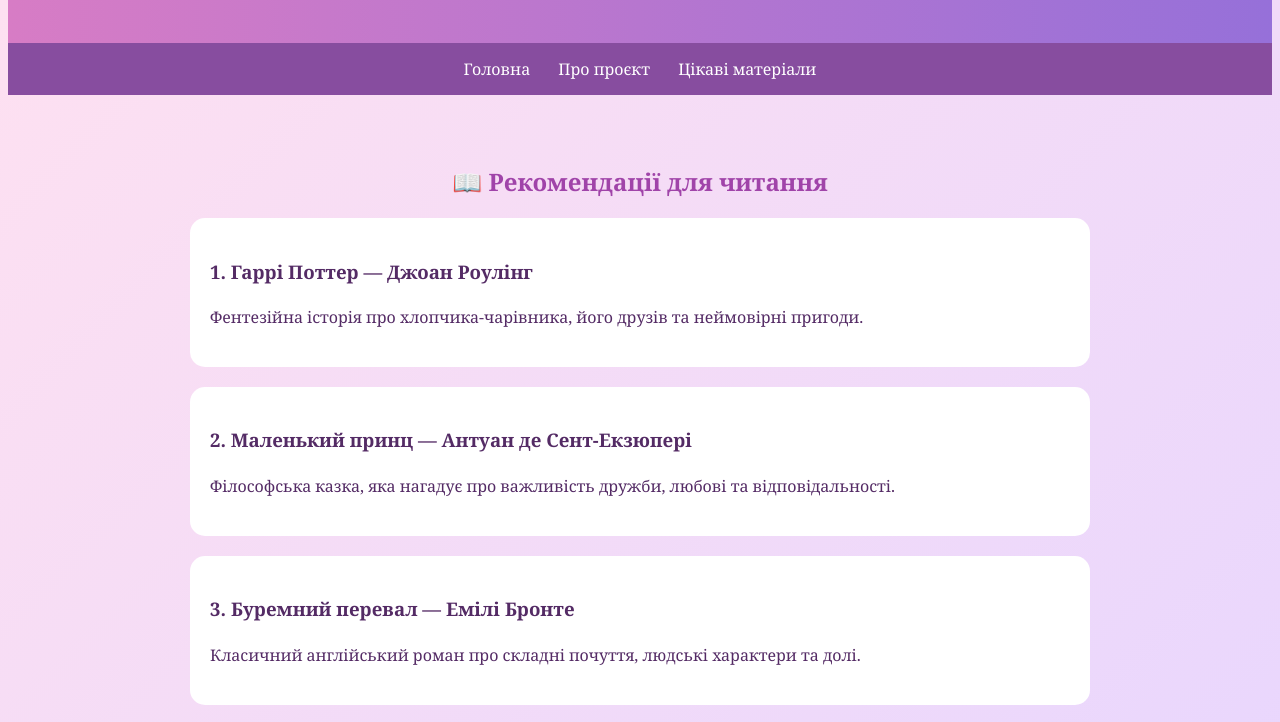
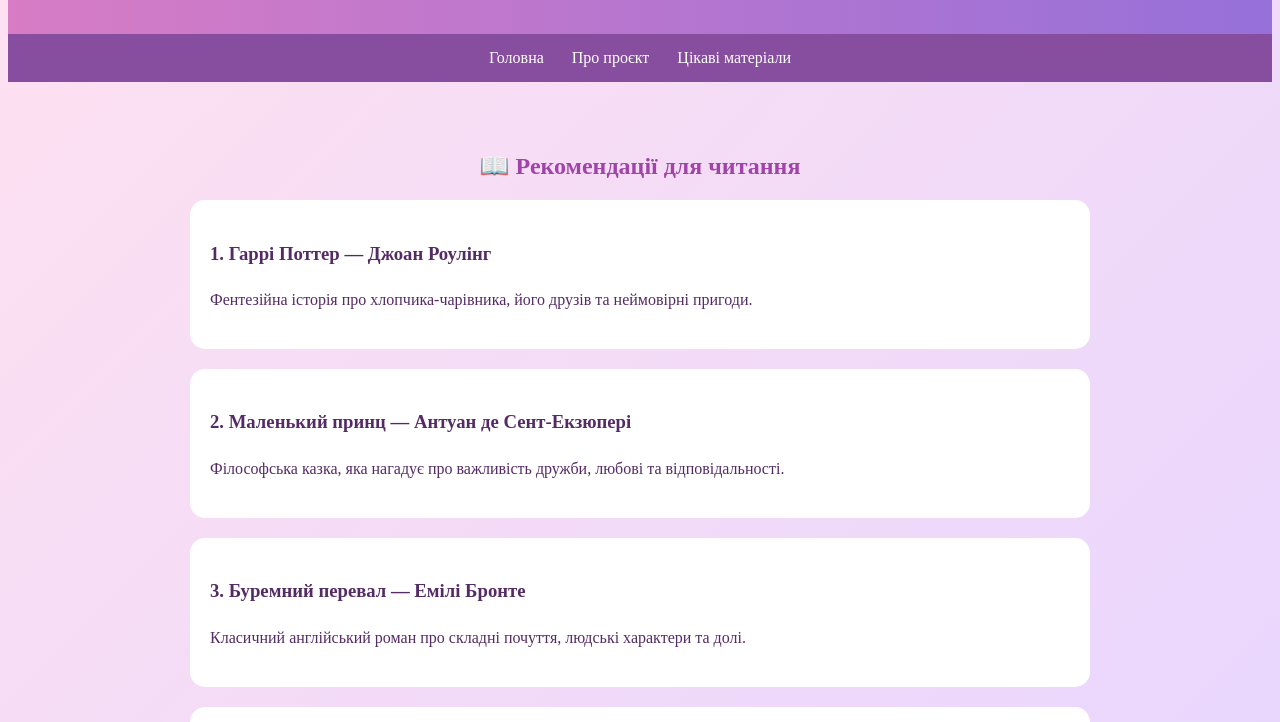
Before and after one commit to boiyko-prog/-, a plain HTML site: page materials.html in a window 1280 px wide. Shown: the part 149-871 px from the top of the page. Drawn offline with Linux system fonts and the light colour scheme.

Commit message:
Update materials.html

```diff
--- a/materials.html
+++ b/materials.html
@@ -12,7 +12,7 @@ body {
     <a href="materials.html">📚 Цікаві матеріали</a>
 </nav>
     margin: 0;
-    font-family: Georgia, serif;
+
     background: linear-gradient(135deg,#ffe1f0,#e6d5ff);
     color: #542b65;
 }
```
